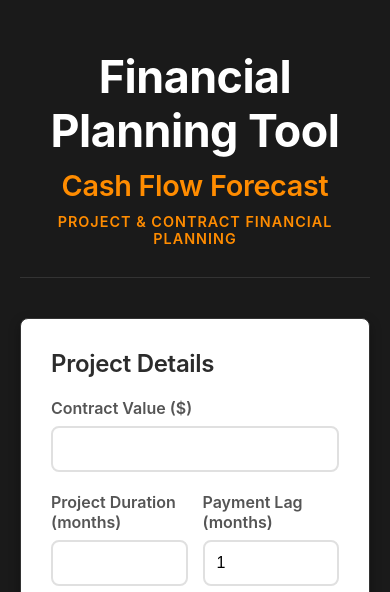
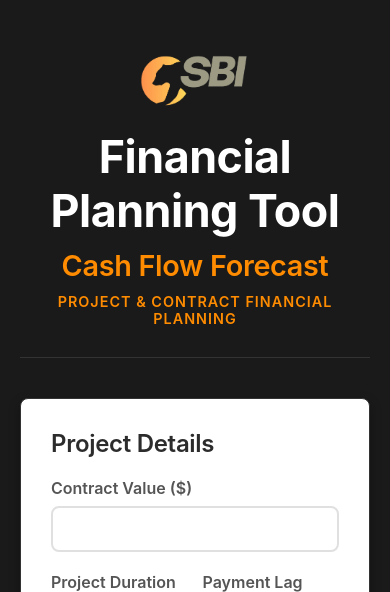
Before and after one commit to samrad29/project-forecast-micro-app, a Flask app: page / in a window 390 px wide. Shown: the top 592 px of the page. Run offline with Flask 3, Linux system fonts and the light colour scheme.

Commit message:
sunbear logo added to website

```diff
--- a/static/style.css
+++ b/static/style.css
@@ -18,11 +18,33 @@ body {
 }
 
 header {
-    text-align: center;
     color: #ffffff;
     margin-bottom: 40px;
     padding: 30px 0;
     border-bottom: 1px solid #333;
+}
+
+.header-content {
+    display: flex;
+    align-items: center;
+    gap: 30px;
+    max-width: 1400px;
+    margin: 0 auto;
+}
+
+.logo-container {
+    flex-shrink: 0;
+}
+
+.logo {
+    max-height: 80px;
+    width: auto;
+    display: block;
+}
+
+.header-text {
+    flex: 1;
+    text-align: left;
 }
 
 header h1 {
@@ -49,6 +71,22 @@ header h2 {
     text-transform: uppercase;
     letter-spacing: 1px;
     margin-top: 5px;
+}
+
+@media (max-width: 768px) {
+    .header-content {
+        flex-direction: column;
+        text-align: center;
+        gap: 20px;
+    }
+
+    .header-text {
+        text-align: center;
+    }
+
+    .logo {
+        max-height: 60px;
+    }
 }
 
 .main-content {
--- a/templates/index.html
+++ b/templates/index.html
@@ -9,9 +9,16 @@
 <body>
     <div class="container">
         <header>
-            <h1>Financial Planning Tool</h1>
-            <h2>Cash Flow Forecast</h2>
-            <p class="subtitle">Project & Contract Financial Planning</p>
+            <div class="header-content">
+                <div class="logo-container">
+                    <img src="{{ url_for('static', filename='sunbear-logo.webp') }}" alt="Sunbear Industries Logo" class="logo">
+                </div>
+                <div class="header-text">
+                    <h1>Financial Planning Tool</h1>
+                    <h2>Cash Flow Forecast</h2>
+                    <p class="subtitle">Project & Contract Financial Planning</p>
+                </div>
+            </div>
         </header>
 
         <div class="main-content">
```
Also changed, not shown: static/sunbear-logo.webp (added).
